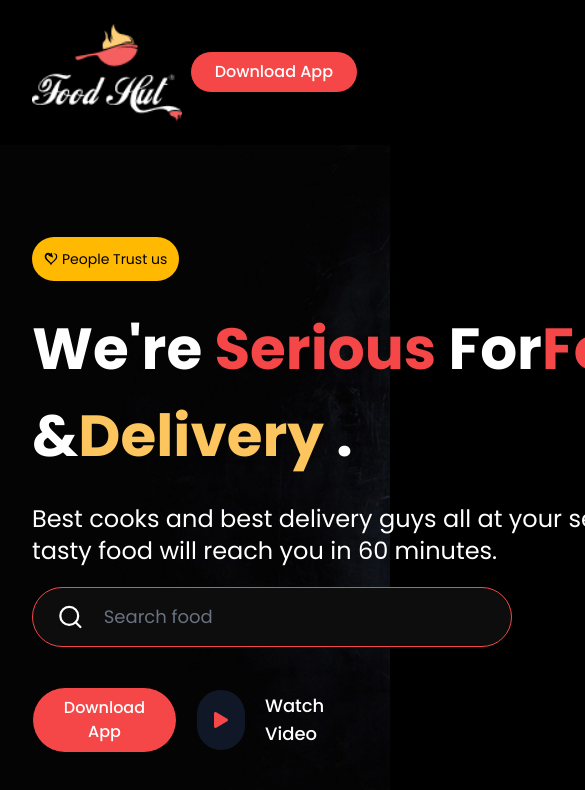
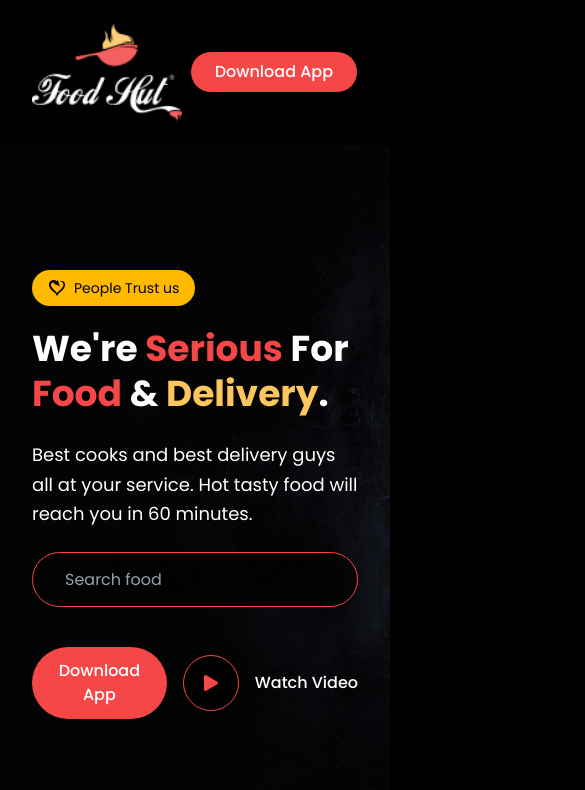
Before and after one commit to mahirTheCoder/Food-Hut, a Next.js app: page / in a window 390 px wide. Shown: the top 790 px of the page, 585 px wide, since content can reach past the window. Built offline with nearby package versions, Linux system fonts and the light colour scheme.

Commit message:
banner responsive complete

```diff
--- a/src/app/Componets/Banner.jsx
+++ b/src/app/Componets/Banner.jsx
@@ -8,44 +8,55 @@ const Banner = () => {
   return (
     <section id="Banner">
       <div
-        className=" flex items-center  h-[700px] w-full bg-cover bg-center"
+        className="flex items-center w-full min-h-[700px] bg-cover bg-center"
         style={{ backgroundImage: `url(${banner.src})` }}
       >
-        <div className="container">
-          <button className="p-3 text-sm font-normal  bg-amber-400 text-black rounded-4xl flex items-center gap-1 mb-6 ">
-            <GiSelfLove />
+        <div className="container flex flex-col max-w-[650px]">
+          {/* Trust Badge */}
+          <button className="px-4 py-2 text-sm bg-amber-400 text-black rounded-full flex items-center gap-2 mb-5 w-fit">
+            <GiSelfLove className="text-lg" />
             People Trust us
           </button>
-          <h2 className="text-[58px] text-white font-bold mb-6 w-175">
+
+          {/* Title */}
+          <h2 className="text-white font-bold mb-6 text-4xl sm:text-5xl lg:text-6xl leading-tight">
             We're <span className="text-[#F54748]">Serious</span> For
-            <span className="text-[#F54748]">Food</span> &
-            <span className="text-[#FDC55E]">Delivery</span> .
+            <span className="text-[#F54748]"> Food</span> &
+            <span className="text-[#FDC55E]"> Delivery</span>.
           </h2>
-          <p className="w-180 text-2xl font-normal text-white mb-5">
+
+          {/* Description */}
+          <p className="text-white text-lg sm:text-xl mb-6 leading-relaxed max-w-[550px]">
             Best cooks and best delivery guys all at your service. Hot tasty
             food will reach you in 60 minutes.
           </p>
 
-          {/* --------search part----- */}
-          <div className="w-120 h-15 bg-[#0D0D0D] text-gray-700 rounded-4xl border border-[#F54748] flex items-center gap-5 text-lg font-normal px-6 mb-10">
-            <FiSearch className="text-3xl text-white" />
+          {/* Search Box */}
+          <div className="w-full max-w-[550px] h-[55px] bg-black/60 border border-[#F54748] rounded-full flex items-center px-5 gap-3 mb-10">
+            <FiSearch className="text-2xl text-white" />
             <input
               type="text"
               placeholder="Search food"
-              className="w-full h-full bg-transparent outline-none  text-white placeholder-gray-500 rounded-4xl"
+              className="flex-1 bg-transparent outline-none text-white placeholder-gray-400"
             />
           </div>
 
-          {/* -------download part--- */}
-          <div className="allItems flex gap-5 items-center">
-            <button className="px-6 py-2 bg-[#F54748] rounded-full border border-black font-medium text-white transition hover:bg-black">
+          {/* Action Buttons */}
+          <div className="flex flex-row flex-wrap items-center justify-between gap-4 w-full max-w-[500px] mx-auto">
+            {/* Download App Button */}
+            <button className="flex-1 min-w-[120px] px-4 py-3 bg-[#F54748] rounded-full text-white font-medium text-base transition hover:bg-black">
               Download App
             </button>
-            <button className="h-15 w-15 shadow-amber-700 bg-gray-900 flex justify-center items-center text-[#F54748] rounded-4xl">
-              <FaPlay />
+
+            {/* Play Button */}
+            <button className="w-14 h-14 bg-black/70 border border-[#F54748] rounded-full flex justify-center items-center shadow-lg">
+              <FaPlay className="text-[#F54748]" />
             </button>
 
-            <p className="text-white text-lg font-medium">Watch Video</p>
+            {/* Watch Video Text */}
+            <p className="text-white text-base font-medium whitespace-nowrap">
+              Watch Video
+            </p>
           </div>
         </div>
       </div>
```
